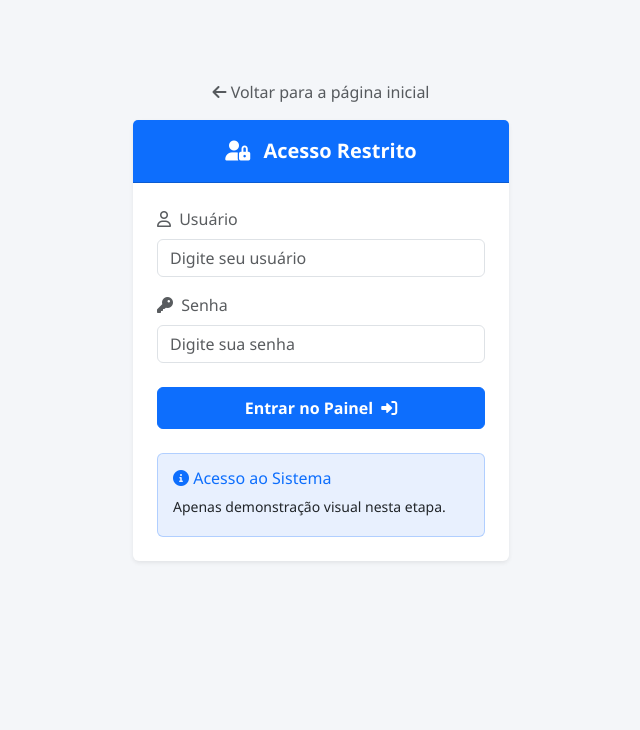
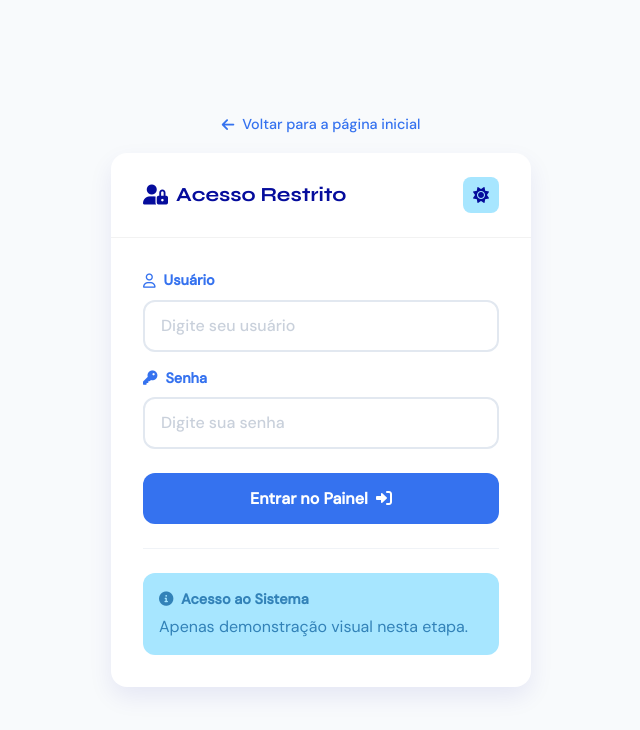
Before and after one commit to Kaue903/Sprint_fase1, a plain HTML site: page frontend/views/login.html in a window 1280 px wide. Shown: the whole page, without its empty margins (319-959 px from the left). Drawn offline with nearby package versions, Linux system fonts and the light colour scheme.

Commit message:
Finalização da tela de login e ajustes no CSS

```diff
--- a/frontend/css/style.css
+++ b/frontend/css/style.css
@@ -3,75 +3,250 @@
      Configurações base que afetam toda a aplicação.
      O Bootstrap já cuida da maioria — aqui ficam os ajustes finos.
      ============================================================ */
+/* ============================================================
+   SISTEMA DE TEMAS (PALETAS FORNECIDAS)
+   ============================================================= */
 
+:root {
+    /* Paleta Claro: #050C9C, #3572EF, #3ABEF9, #A7E6FF */
+    --bg-body: #f8fafc;
+    --bg-card: #ffffff;
+    --text-main: #050C9C;
+    --text-muted: #3572EF;
+    --accent: #3ABEF9;
+    --accent-soft: #A7E6FF;
+    --border: #e2e8f0;
+    --btn-bg: #3572EF;
+    --btn-hover: #050C9C;
+    --card-shadow: 0 10px 25px rgba(5, 12, 156, 0.08);
+}
+
+[data-theme="dark"] {
+    /* Fundo AZUL ESCURO (única mudança solicitada) */
+    --bg-body: #0a1629;
+    --bg-card: #0f1e3a;
+
+    /* Paleta Escuro original mantida */
+    --text-main: #BBE1FA;
+    --text-muted: #3282B8;
+    --accent: #3282B8;
+    --accent-soft: #1B262C;
+    --border: #3282B8;
+    --btn-bg: #3282B8;
+    --btn-hover: #BBE1FA;
+    --card-shadow: 0 15px 35px rgba(0, 0, 0, 0.3);
+}
+
+/* ============================================================
+   ESTILOS GLOBAIS
+   ============================================================= */
 
 body {
-      background-color: #f4f6f9;
-      font-family: 'Segoe UI', Tahoma, sans-serif;
+    background-color: var(--bg-body);
+    color: var(--text-main);
+    font-family: 'DM Sans', sans-serif;
+    transition: background-color 0.3s ease, color 0.3s ease;
 
-      /* Flexbox no body garante que o footer fique sempre no fundo, mesmo quando há pouco conteúdo da página */
+    /* Flexbox no body garante que o footer fique sempre no fundo */
     display: flex;
     flex-direction: column;
     min-height: 100vh;
 }
 
+/* ============================================================
+   TELA DE LOGIN (REFERÊNCIA MANTIDA)
+   ============================================================= */
 
-   /* ============================================================
-      TELA DE LOGIN
-      ============================================================ */
+.login-wrapper {
+    animation: fadeIn 0.6s ease-out;
+}
 
-      /* Container centralizado com largura máxima para a tela de login */
 .login-container {
     max-width: 400px;
     margin: 80px auto;
 }
 
-      /* Cabeçalho azul dos cards de login */
+.back-link {
+    color: var(--text-muted);
+    text-decoration: none;
+    font-size: 0.9rem;
+    font-weight: 500;
+    transition: all 0.2s;
+}
+
+.back-link:hover {
+    color: var(--accent);
+    opacity: 0.8;
+}
+
+/* ============================================================
+   CARD DE LOGIN
+   ============================================================= */
+
+.login-card {
+    background-color: var(--bg-card);
+    border-radius: 1rem;
+    box-shadow: var(--card-shadow);
+    transition: background-color 0.3s ease;
+}
+
+.card-header {
+    background: transparent;
+    border-bottom: 1px solid rgba(0, 0, 0, 0.05);
+    padding: 1.5rem 2rem;
+}
+
+[data-theme="dark"] .card-header {
+    border-bottom: 1px solid rgba(255, 255, 255, 0.05);
+}
+
+.header-title {
+    font-family: 'Syne', sans-serif;
+    font-size: 1.25rem;
+    font-weight: 700;
+    color: var(--text-main);
+}
+
 .card-header-blue {
     background-color: #0d6efd;
     color: white;
     font-weight: bold;
 }
 
-      /* Caixa azul clara de informação (ex: credencias de teste) */
-      .info-box {
-         background-color: #e8f0fe;
-         border-radius: 6px;
-         padding: 15px;
+/* ============================================================
+   THEME TOGGLE
+   ============================================================= */
+
+.theme-toggle {
+    background: var(--accent-soft);
+    border: none;
+    color: var(--text-main);
+    width: 36px;
+    height: 36px;
+    border-radius: 8px;
+    display: flex;
+    align-items: center;
+    justify-content: center;
+    cursor: pointer;
+    transition: all 0.2s;
 }
 
+.theme-toggle:hover {
+    transform: scale(1.05);
+    opacity: 0.9;
+}
+
+[data-theme="light"] .fa-sun { display: block; }
+[data-theme="light"] .fa-moon { display: none; }
+[data-theme="dark"] .fa-sun { display: none; }
+[data-theme="dark"] .fa-moon { display: block; }
+
+/* ============================================================
+   FORMULÁRIO E INPUTS
+   ============================================================= */
+
+.card-body {
+    padding: 2rem;
+}
+
+.form-label {
+    font-size: 0.9rem;
+    font-weight: 600;
+    color: var(--text-muted);
+    margin-bottom: 0.5rem;
+}
+
+.form-control {
+    background-color: var(--bg-card);
+    border: 2px solid var(--border);
+    border-radius: 0.75rem;
+    padding: 0.75rem 1rem;
+    color: var(--text-main);
+    font-weight: 500;
+    transition: all 0.2s;
+}
+
+.form-control:focus {
+    background-color: var(--bg-card);
+    border-color: var(--accent);
+    color: var(--text-main);
+    box-shadow: 0 0 0 4px rgba(58, 190, 249, 0.1);
+}
+
+.form-control::placeholder {
+    color: #94a3b8;
+    opacity: 0.5;
+}
+
+/* ============================================================
+   BOTÃO DE LOGIN
+   ============================================================= */
+
+.btn-login {
+    background-color: var(--btn-bg);
+    color: #ffffff;
+    border: none;
+    border-radius: 0.75rem;
+    padding: 0.85rem;
+    font-weight: 700;
+    font-size: 1rem;
+    transition: all 0.2s;
+}
+
+.btn-login:hover {
+    background-color: var(--btn-hover);
+    color: #ffffff;
+    transform: translateY(-1px);
+    box-shadow: 0 4px 12px rgba(0, 0, 0, 0.1);
+}
+
+.btn-login:active {
+    transform: translateY(0);
+}
+
+/* ============================================================
+   DIVISOR E INFO BOX
+   ============================================================= */
+
+.form-divider {
+    border-top: 1px solid var(--border);
+    opacity: 0.5;
+}
+
+.info-box {
+    background-color: var(--accent-soft);
+    border: none !important;
+    border-radius: 0.75rem;
+    padding: 1rem;
+    color: #3282B8;
+}
+
+.info-title {
+    font-weight: 700;
+    font-size: 0.9rem;
+    margin-bottom: 0.25rem;
+}
 
 /* ============================================================
    TABELA DO PAINEL ADMINISTRATIVO
-      ============================================================ */
+   ============================================================= */
 
-      /* Evita que os botõesde ação na tabela quebrem a linha de baixo */
 .table-actions {
     white-space: nowrap;
 }
 
-
-      /* Campo numérico compacto usado dentro da tabela */
-      .table-actions input [type="number"] {
+.table-actions input[type="number"] {
     width: 70px;
     text-align: center;
 }
 
-
-
 /* ============================================================
    IMAGENS DE VEÍCULOS
-      ============================================================ */
-
-      /* Miniatura quadrada usadda na tabela do painel administrativo */
+   ============================================================= */
 
 .admin-mini-img {
     width: 60px;
     height: 60px;
-
-
-      /* object-fit: cover recorta a imagem para preencher o esáço sem distorcer */
-
     object-fit: cover;
     border-radius: 8px;
     border: 1px solid #ccc;
@@ -79,26 +254,20 @@
     padding: 2px;
 }
 
-
 /* ============================================================
    VITRINE PÚBLICA — HERO BANNER
-      Banner com imagem de fundo coberta por um gradiente escuro.
-      Isso garante que o texto branco seja legível sobre qualquer imagem.
    ============================================================ */
+
 .hero-banner {
     background:
-         /* Gradiente semi-transparente por cima da imagem */
         linear-gradient(rgba(10, 37, 64, 0.85), rgba(10, 37, 64, 0.85)),
-         /* Imagem de fundo carregada do Unsplash */
         url('https://images.unsplash.com/photo-1449965408869-eaa3f722e40d?auto=format&fit=crop&q=80&w=1920')
         center / cover;
 }
 
 /* ============================================================
    VITRINE PÚBLICA — CARDS DE VEÍCULOS
-      ============================================================ */
-
-      /* Imagem dos cards com altura fixa para uniformidade visual */
+   ============================================================= */
 
 .vitrine-img {
     height: 240px;
@@ -106,24 +275,19 @@
     object-fit: cover;
 }
 
-      /* Card com animação de elevação ao passar o mouse */
-
 .card-hover {
     transition: all 0.3s ease;
     cursor: pointer;
 }
 
-      /* Ao passar o mouse: sobe o card e adiciona sombra mais forte */
 .card-hover:hover {
     transform: translateY(-8px);
     box-shadow: 0 15px 30px rgba(0, 0, 0, 0.15)!important;
 }
 
-      /* Zoom leve na imagem sincronizado com o hover do card */
 .card-hover:hover .vitrine-img {
     transform: scale(1.05);
 }
-
 
 /* HERO PRINCIPAL */
 .hero-main {
@@ -133,16 +297,14 @@
     color: white;
 }
 
-/* overlay escuro */
 .hero-main::before {
     content: "";
     position: absolute;
     inset: 0;
-    background: rgba(0, 0, 0, 0.5); /* ajuste aqui a opacidade */
+    background: rgba(0, 0, 0, 0.5);
     z-index: 1;
 }
 
-/* conteúdo acima do overlay */
 .hero-main .container {
     position: relative;
     z-index: 2;
@@ -151,5 +313,11 @@
 /* SEÇÃO DE ALUGUEL */
 .aluguel-section {
     min-height: 60vh;
-    background: #123; /* cor diferente do hero */
+    background: #123;
 }
+
+/* Animação */
+@keyframes fadeIn {
+    from { opacity: 0; transform: translateY(10px); }
+    to { opacity: 1; transform: translateY(0); }
+}
--- a/frontend/views/login.html
+++ b/frontend/views/login.html
@@ -1,103 +1,100 @@
 <!DOCTYPE html>
-<html lang="pt-BR">
+<html lang="pt-BR" data-theme="light">
 <head>
-    <!-- Configurações básicas -->
-    <meta charset="UTF-8"> <!-- Suporte a acentuação -->
-    <meta name="viewport" content="width=device-width, initial-scale=1.0"> <!-- Responsividade -->
+    <meta charset="UTF-8">
+    <meta name="viewport" content="width=device-width, initial-scale=1.0">
     <title>Login — Área Restrita</title>
 
-    <!-- Bootstrap (estilização e layout) -->
-    <link href="https://cdn.jsdelivr.net/npm/bootstrap@5.3.0/dist/css/bootstrap.min.css" rel="stylesheet">
-
-    <!-- Biblioteca de ícones -->
+    <link href="https://cdn.jsdelivr.net/npm/bootstrap@5.3.8/dist/css/bootstrap.min.css" rel="stylesheet" crossorigin="anonymous">
     <link href="https://cdnjs.cloudflare.com/ajax/libs/font-awesome/6.0.0/css/all.min.css" rel="stylesheet">
-
-    <!-- CSS personalizado -->
-    <link href="../css/style.css" rel="stylesheet">
-
-    <!-- Ícone da aba -->
+    <link href="https://fonts.googleapis.com/css2?family=Syne:wght@600;700&family=DM+Sans:wght@400;500&display=swap" rel="stylesheet">
+    <link rel="stylesheet" href="../css/style.css">
     <link rel="icon" type="image/png" href="https://cdn-icons-png.flaticon.com/512/3202/3202926.png">
 </head>
-<body>
 
-    <!-- Container central do login -->
-    <div class="container login-container">
+<body class="min-vh-100 d-flex align-items-center justify-content-center py-4 px-3">
 
-        <!-- Link para voltar à página inicial -->
-        <div class="mb-3 text-center">
-            <a href="index.html" class="text-decoration-none text-muted">
+    <main class="login-wrapper w-100" style="max-width: 420px;">
+        <div class="text-center mb-3">
+            <a href="index.html" class="back-link d-inline-flex align-items-center gap-2">
                 <i class="fas fa-arrow-left"></i> Voltar para a página inicial
             </a>
         </div>
 
-        <!-- Card principal do login -->
-        <div class="card shadow-sm border-0">
+        <section class="card login-card border-0">
+            <div class="card-header">
+                <div class="d-flex align-items-center justify-content-between">
+                    <span class="header-title d-flex align-items-center gap-2">
+                        <i class="fas fa-user-lock"></i>
+                        Acesso Restrito
+                    </span>
 
-            <!-- Cabeçalho -->
-            <div class="card-header card-header-blue fs-5 text-center py-3">
-                <i class="fas fa-user-lock me-2"></i> Acesso Restrito
+                    <button
+                        class="theme-toggle"
+                        id="themeToggle"
+                        type="button"
+                        title="Alternar tema"
+                        aria-label="Alternar entre modo claro e escuro"
+                    >
+                        <span class="theme-toggle-icons">
+                            <i class="fas fa-sun"></i>
+                            <i class="fas fa-moon"></i>
+                        </span>
+                    </button>
+                </div>
             </div>
 
-            <!-- Corpo -->
-            <div class="card-body p-4">
-
-                <!-- Formulário de login -->
-                <!-- onsubmit evita o envio real e simula comportamento -->
+            <div class="card-body">
                 <form id="loginForm" onsubmit="event.preventDefault(); alert('Na Fase 2 isso fará o login no Backend!');">
-
-                    <!-- Campo usuário -->
                     <div class="mb-3">
-                        <label class="form-label text-muted">
-                            <i class="far fa-user me-1"></i> Usuário
+                        <label class="form-label d-flex align-items-center gap-2" for="username">
+                            <i class="far fa-user"></i> Usuário
                         </label>
-                        <input
-                            type="text"
-                            class="form-control"
-                            id="username"
-                            placeholder="Digite seu usuário"
-                            required
-                        >
+                        <input type="text" class="form-control" id="username" placeholder="Digite seu usuário" required>
                     </div>
 
-                    <!-- Campo senha -->
                     <div class="mb-4">
-                        <label class="form-label text-muted">
-                            <i class="fas fa-key me-1"></i> Senha
+                        <label class="form-label d-flex align-items-center gap-2" for="password">
+                            <i class="fas fa-key"></i> Senha
                         </label>
-                        <input
-                            type="password"
-                            class="form-control"
-                            id="password"
-                            placeholder="Digite sua senha"
-                            required
-                        >
+                        <input type="password" class="form-control" id="password" placeholder="Digite sua senha" required>
                     </div>
 
-                    <!-- Área de erro -->
-                    <!-- d-none = escondido inicialmente -->
-                    <!-- Será exibido via JavaScript (ex: auth.js) -->
-                    <div id="erroLogin" class="alert alert-danger py-2 d-none"></div>
+                    <div id="erroLogin" class="alert mb-3 d-none" role="alert"></div>
 
-                    <!-- Botão de envio -->
-                    <button type="submit" class="btn btn-primary w-100 py-2 fw-bold">
-                        Entrar no Painel
-                        <i class="fas fa-sign-in-alt ms-1"></i>
+                    <button type="submit" class="btn btn-login w-100">
+                        Entrar no Painel <i class="fas fa-sign-in-alt ms-1"></i>
                     </button>
                 </form>
 
-                <!-- Caixa informativa -->
-                <div class="info-box border border-primary border-opacity-25 mt-4">
-                    <h6 class="text-primary mb-2">
-                        <i class="fas fa-info-circle"></i> Acesso ao Sistema
-                    </h6>
-                    <p class="mb-1 small">
-                        Apenas demonstração visual nesta etapa.
+                <hr class="form-divider my-4">
+
+                <div class="info-box border p-3">
+                    <p class="info-title mb-1">
+                        <i class="fas fa-info-circle me-1"></i> Acesso ao Sistema
                     </p>
+                    <p class="mb-0">Apenas demonstração visual nesta etapa.</p>
                 </div>
+            </div>
+        </section>
+    </main>
 
-            </div>
-        </div>
-    </div>
+    <script src="https://cdn.jsdelivr.net/npm/bootstrap@5.3.8/dist/js/bootstrap.bundle.min.js" crossorigin="anonymous"></script>
+
+    <script>
+        (() => {
+            const html = document.documentElement;
+            const toggle = document.getElementById('themeToggle');
+
+            html.setAttribute('data-theme', localStorage.getItem('theme') ?? 'light');
+
+            toggle.addEventListener('click', () => {
+                const next = html.getAttribute('data-theme') === 'light' ? 'dark' : 'light';
+                html.setAttribute('data-theme', next);
+                localStorage.setItem('theme', next);
+            });
+        })();
+    </script>
 
 </body>
 </html>
```
Also changed, not shown: frontend/views/teste.html (deleted, +0 -9 lines), Jet1.png (deleted), Jet2.png (deleted), Jet3.png (deleted), iATE1.png (deleted), 9 other files. Lines whose indentation alone changed are shown as unchanged.
